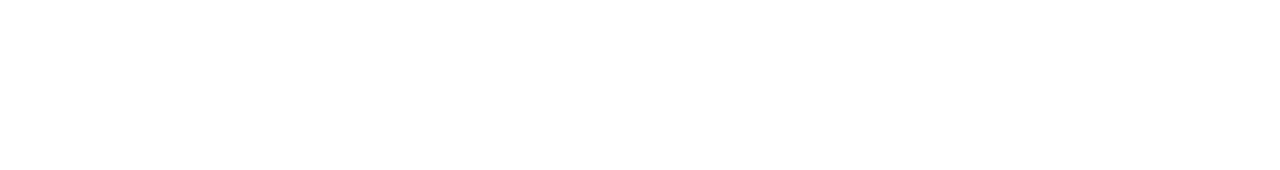
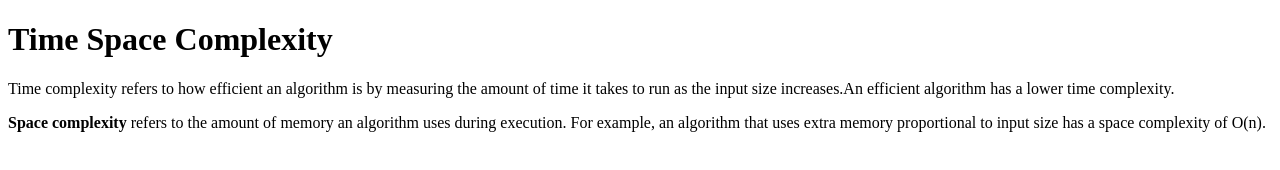
Before and after one commit to acciojob/time-and-space-complexity-Nitin2822, a website: page main.html in a window 1280 px wide. Drawn offline with Linux system fonts and the light colour scheme.

Commit message:
created a submission

```diff
--- a/main.html
+++ b/main.html
@@ -8,7 +8,12 @@
 
 <body>
 	<!-- the entire body must be written by student -->
-    <script type="text/javascript" src="./script.js">
+	<h1>Time Space Complexity</h1>
+	<p>Time complexity refers to how efficient an algorithm is by measuring the amount of time it takes to run as the input size increases.An efficient algorithm has a lower time complexity.</p>
+    <p>
+		<b>Space complexity</b> refers to the amount of memory an algorithm uses during execution. For example, an algorithm that uses extra memory proportional to input size has a space complexity of O(n).
+	</p>
+		<script type="text/javascript" src="./script.js">
 </script>
 
 </body>
```
